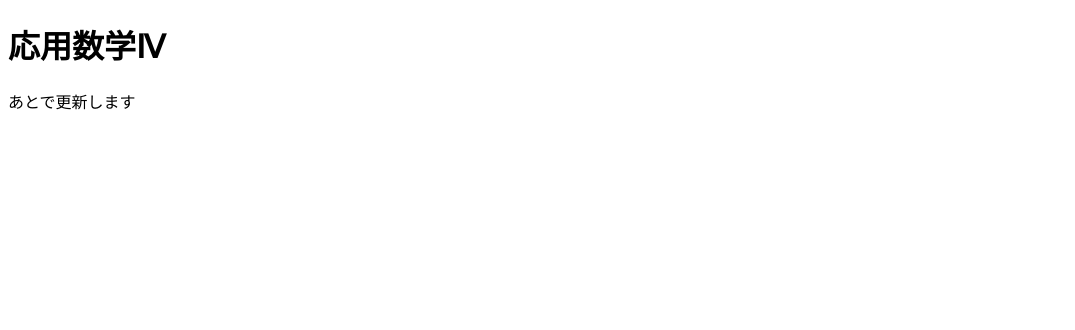
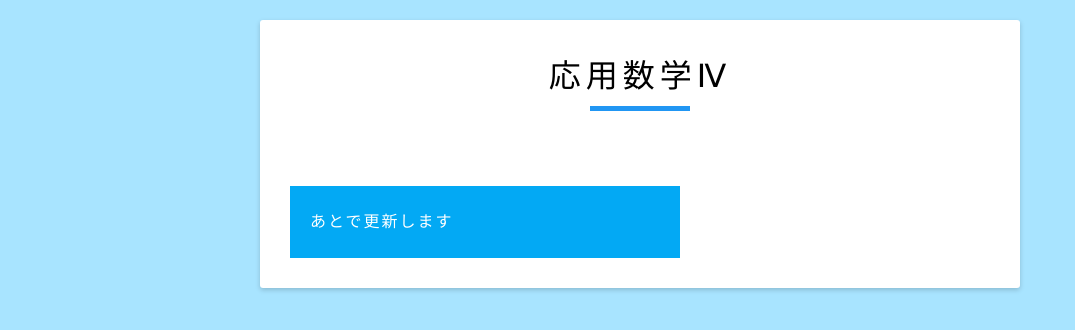
Before and after one commit to Tomokimo/assignment-, a plain HTML site: page math4.html in a window 1280 px wide. Shown: the whole page, without its empty margins (0-1075 px from the left). Drawn offline with Linux system fonts and the light colour scheme.

Commit message:
Update math4.html

```diff
--- a/math4.html
+++ b/math4.html
@@ -4,8 +4,8 @@
         <meta http-equiv="X-UA-Compatible" content="IE=edge" /><!--Internet Explorer用の設定-->
         <meta name="viewport" content="width=device-width,initial-scale=1" /><!--スマホ、タブレット表示へ対応したサイトを作るための設定-->
         <meta http-equiv="X-UA-Compatible" content="IE=edge">
-        <title>材料力学演習</title>
-        <link rel="stylesheet" href="/Users/moritomoki/Desktop/test/forhtml/style.css">
+        <title>応用数学Ⅳ</title>
+        <link rel="stylesheet" href="https://tomokimo.github.io/assignment-/stylesheet.css"/>
     </head>
 
     <body>
```
